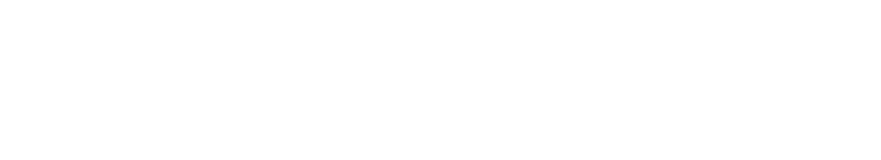
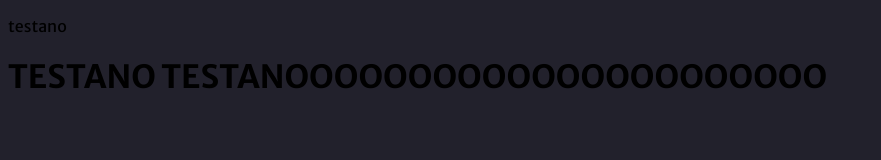
Before and after one commit to CharlesGraczcki/projetoPortif-lioAula, a plain HTML site: page index.html in a window 1280 px wide. Shown: the whole page, without its empty margins (0-881 px from the left). Drawn offline with Linux system fonts and the light colour scheme.

Commit message:
modificação de cores do bg e fontes

```diff
--- a/index.html
+++ b/index.html
@@ -4,9 +4,14 @@
     <meta charset="UTF-8">
     <meta http-equiv="X-UA-Compatible" content="IE=edge">
     <meta name="viewport" content="width=device-width, initial-scale=1.0">
+    <link rel="stylesheet" href="style.css">
+    <link rel="preconnect" href="https://fonts.googleapis.com">
+    <link rel="preconnect" href="https://fonts.gstatic.com" crossorigin>
+    <link href="https://fonts.googleapis.com/css2?family=Merriweather+Sans:wght@400;500;700&display=swap" rel="stylesheet">
     <title>Document</title>
 </head>
 <body>
-
+    <p>testano</p>
+    <h1>TESTANO TESTANOOOOOOOOOOOOOOOOOOOOOO</h1>
 </body>
 </html>
--- a/style.css
+++ b/style.css
@@ -0,0 +1,11 @@
+@import url('https://fonts.googleapis.com/css2?family=Merriweather+Sans:wght@400;500;700&display=swap');
+:root {
+    --body-bg-color: #22212C;
+    --text-color: #837E9F;
+    --bg-cards: #302F3D;
+    --bg-techs: #CB92B1;}
+body{
+    background-color: var(--body-bg-color);
+
+    font-family: 'Merriweather Sans', sans-serif;
+}
```
